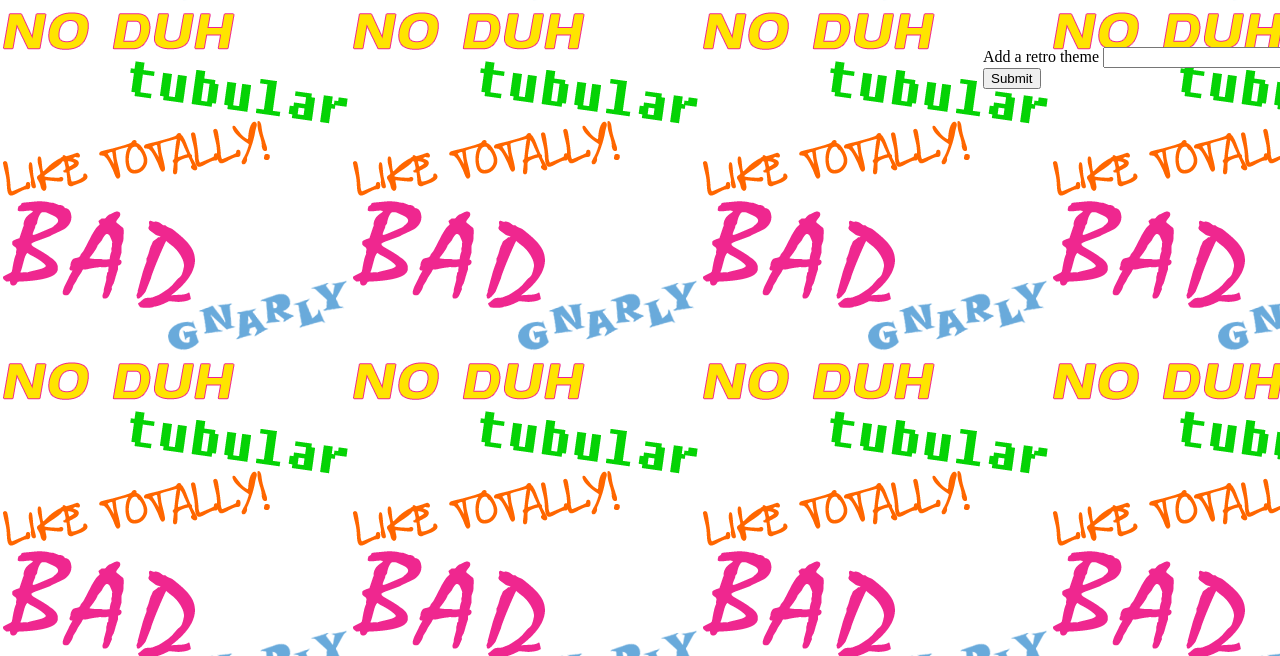
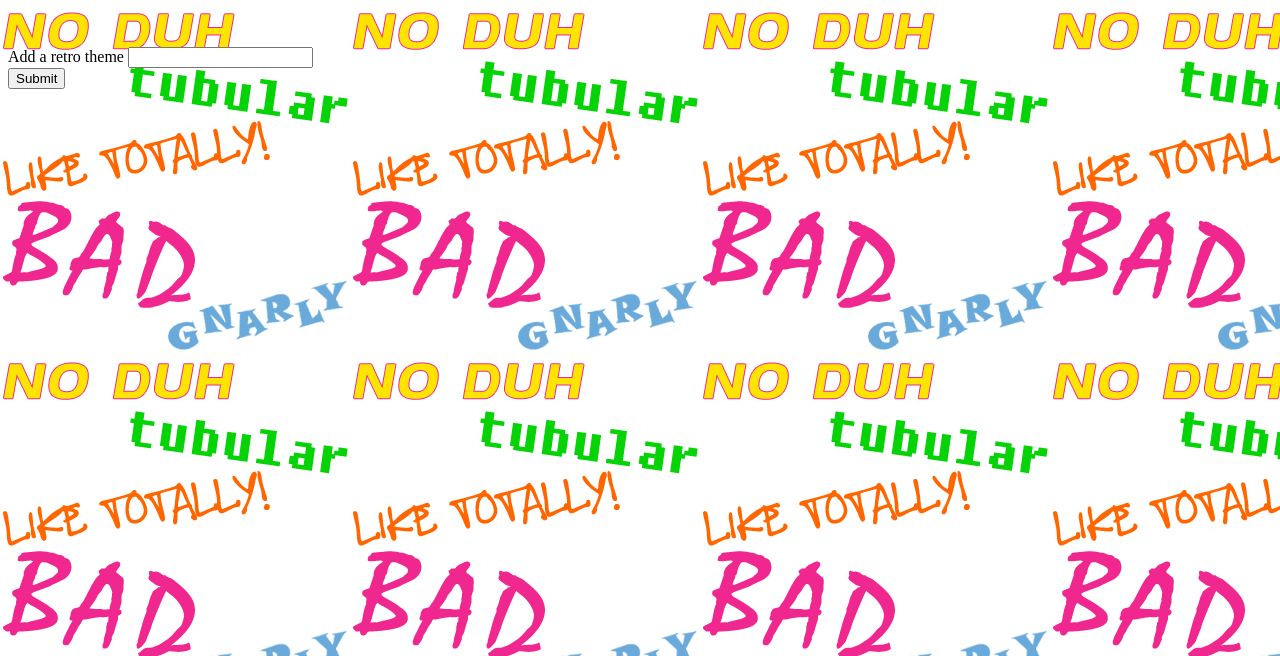
Before and after one commit to IndieRebel/Fun-Image, a plain HTML site: page index.html in a window 1280 px wide. Shown: the part 152-808 px from the top of the page. Drawn offline with nearby package versions, Linux system fonts and the light colour scheme.

Commit message:
Update index.html

```diff
--- a/index.html
+++ b/index.html
@@ -35,7 +35,6 @@
 
             <div id="btns"></div>
             <br>
-            <div style="float: right;">
                 <form id="newGif-form">
             <br>
             <br>
```
